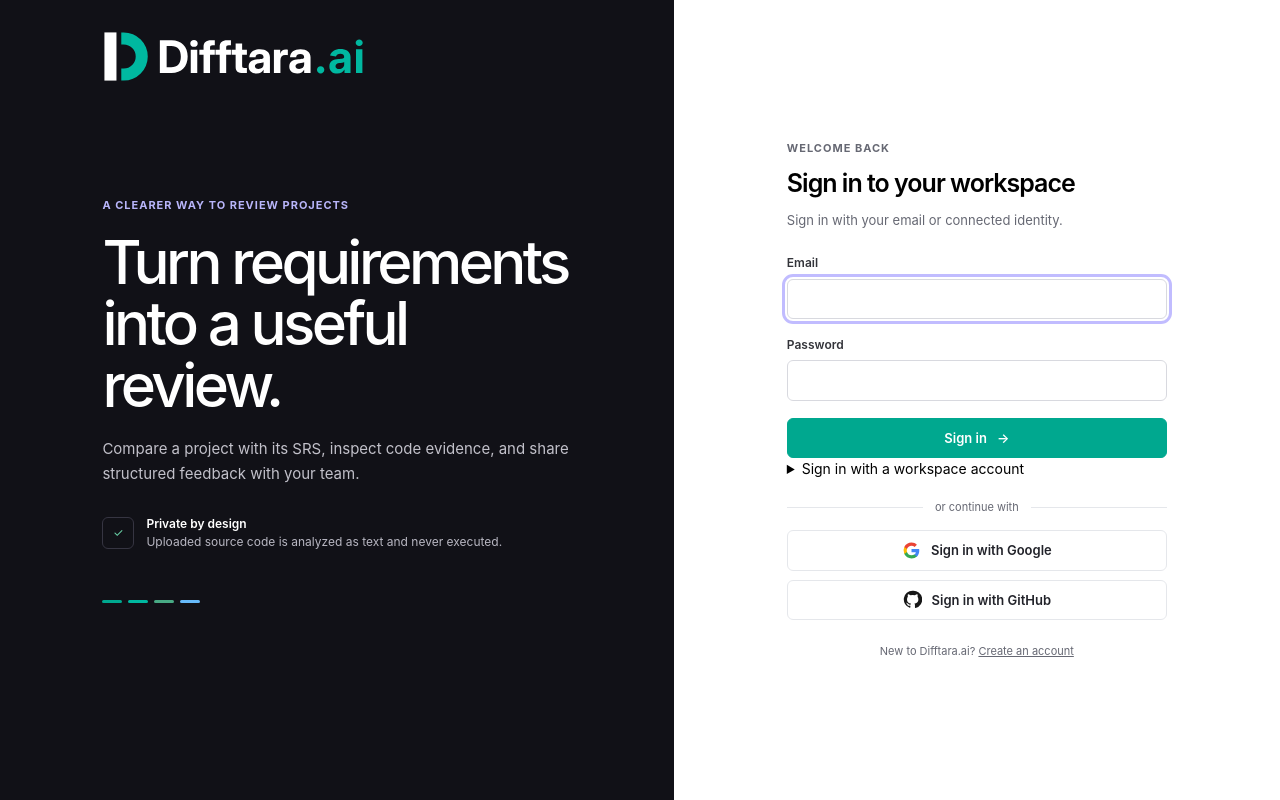
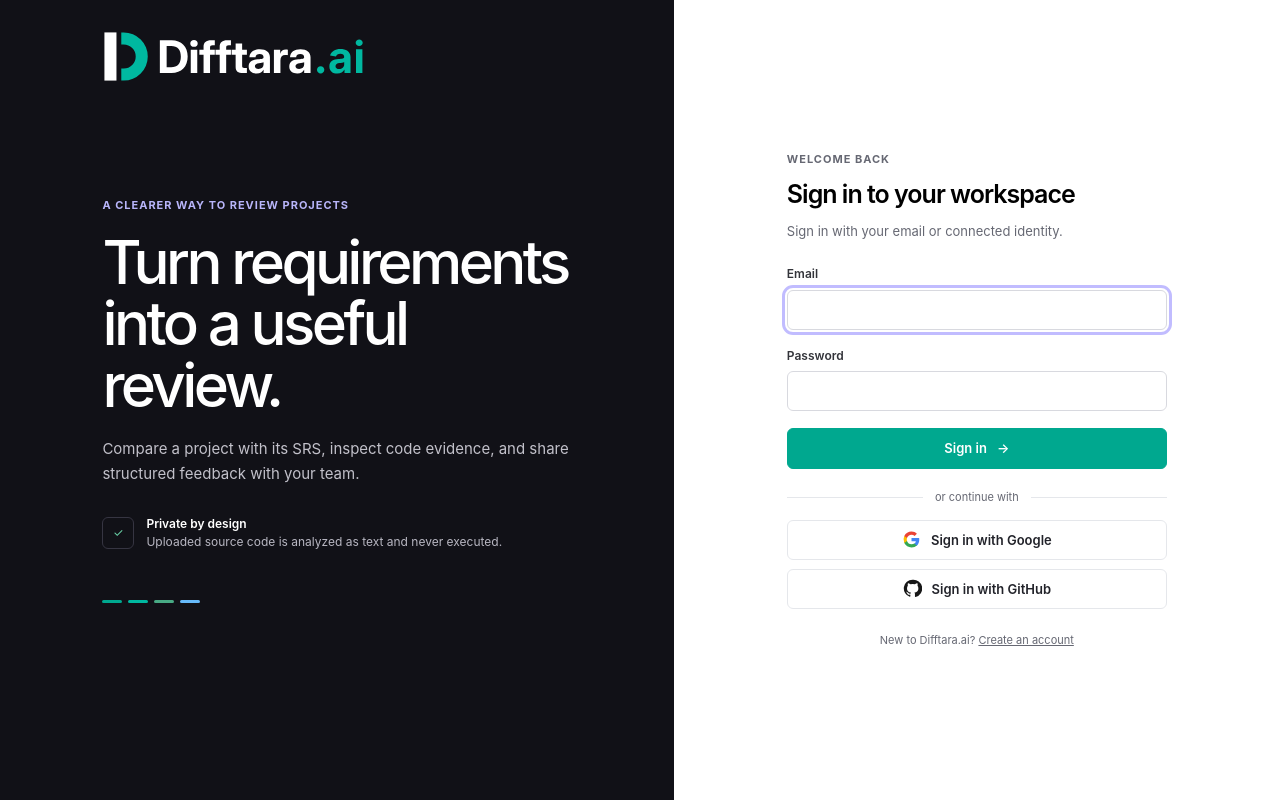
Before and after one commit to karthi11040/Difftara.ai, a Django app: page /login/ in a window 1280 px wide. Run offline with Django 5.2, Linux system fonts and the light colour scheme; some libraries are stand-ins or nearby versions.

Commit message:
Remove workspace credential fallback from login

```diff
--- a/templates/accounts/login.html
+++ b/templates/accounts/login.html
@@ -28,7 +28,6 @@
           <div class="field"><label for="email-password">Password</label><input id="email-password" name="password" type="password" autocomplete="current-password" required></div>
           <button class="button button-primary button-wide" type="submit">Sign in <span aria-hidden="true">→</span></button>
         </form>
-        <details class="local-login"><summary>Sign in with a workspace account</summary><form method="post" action="{% url 'login' %}" class="form-stack">{% csrf_token %}<div class="field"><label for="username">Username</label><input id="username" name="username" type="text" autocomplete="username" required></div><div class="field"><label for="password">Password</label><input id="password" name="password" type="password" autocomplete="current-password" required></div><button class="button button-secondary button-wide" type="submit">Continue with workspace account</button></form></details>
         {% include 'accounts/_social_auth.html' with action='Sign in' %}
         <p class="login-footnote">New to Difftara.ai? <a href="{% url 'signup' %}">Create an account</a></p>
       </div>
```
